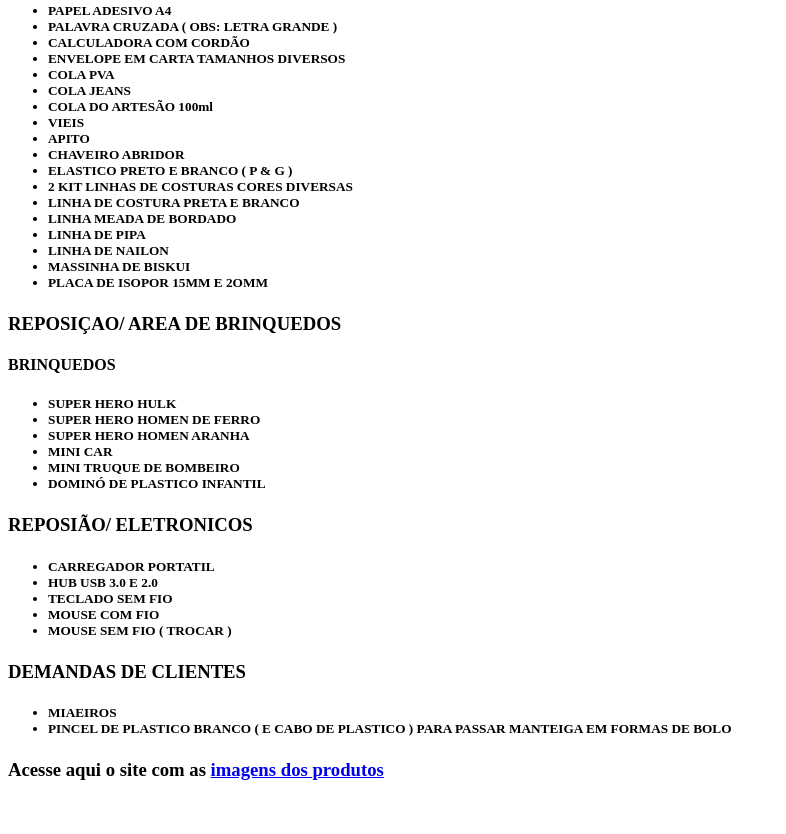
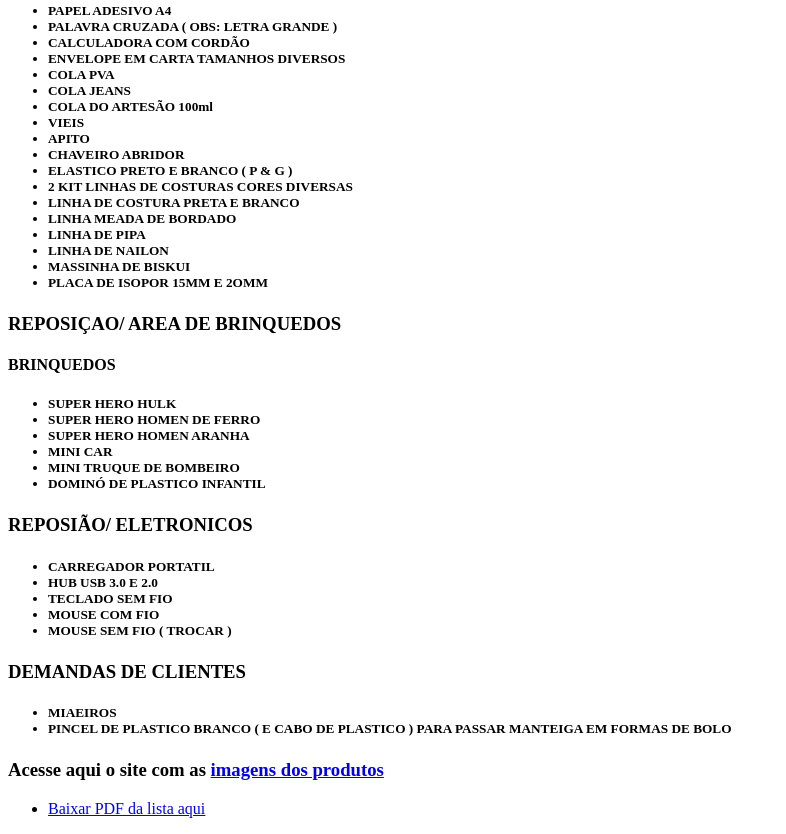
Before and after one commit to robsonruandev/listadereposicao, a plain HTML site: page index.html in a window 1280 px wide. Shown: the part 287-1121 px from the top of the page, without its empty margins (0-786 px from the left). Before the commit the page ends 1087 px from the top, so only its background shows below. Drawn offline with Linux system fonts and the light colour scheme.

Commit message:
Update index.html

```diff
--- a/index.html
+++ b/index.html
@@ -81,6 +81,13 @@
 
     <h3>Acesse aqui o site com as <a href="imagens.html" rel="">imagens dos produtos</a></h3>
 
+     <ul>
+        <li><a href="pdf-lista/robsonruandev_github.pdf"
+                download="robsonruandev_github.pdf"
+                type="application/pdf"
+                >Baixar PDF da lista aqui</a>
+    </ul>
+
 </body>
 
 </html>
```
